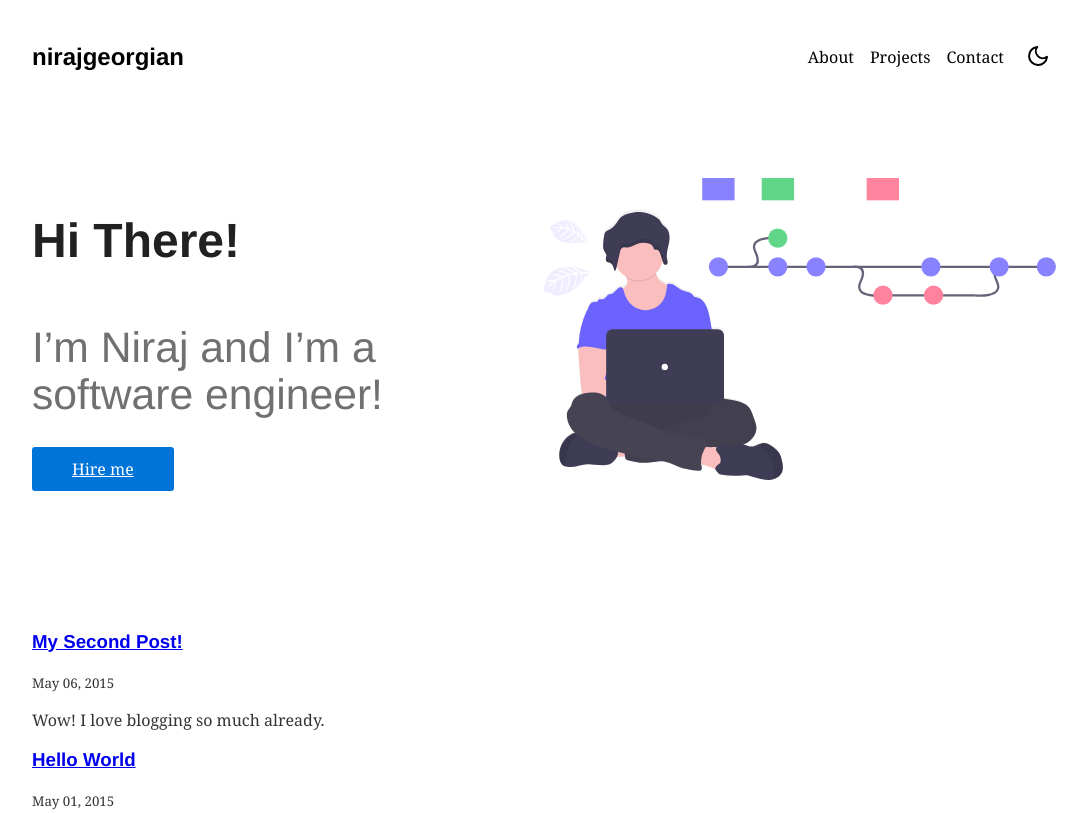
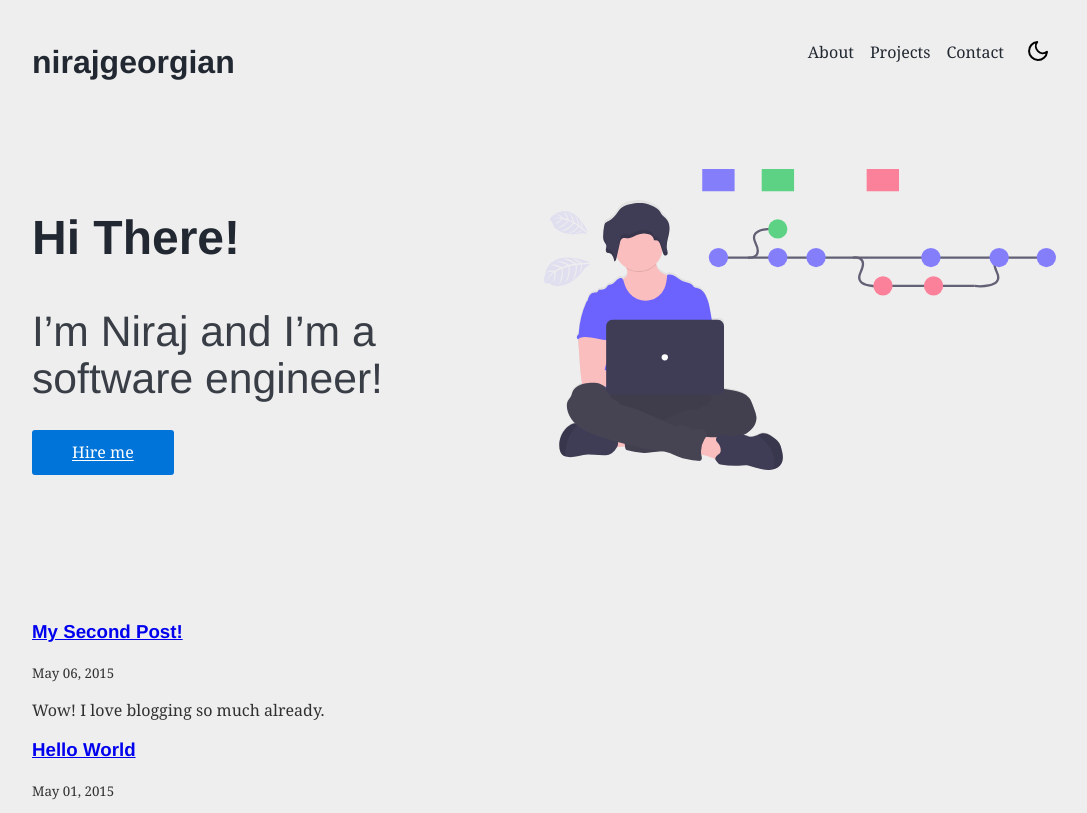
Before and after one commit to nirajgeorgian/nirajgeorgian.me, a Gatsby site: page / in a window 1280 px wide. Shown: the top 813 px of the page, without its empty margins (96-1183 px from the left). Built offline with nearby package versions, Linux system fonts and the light colour scheme; Gatsby itself is replaced by a stand-in of ours; some packages are replaced by stand-ins of ours; what typography-theme-alton would draw is missing.

Commit message:
added theme

```diff
--- /dev/null
+++ b/src/components/base.tsx
@@ -0,0 +1,54 @@
+import styled from 'styled-components'
+
+export interface ITheme {
+  dark?: boolean
+}
+
+// https://colorhunt.co/palette/2763
+export const colors = {
+  dark: '#222831',
+  subDark: '#393e46',
+  light: '#eeeeee',
+  primary: '#00adb5'
+}
+
+export const Body = styled.div`
+  display: flex;
+  flex-direction: column;
+`
+export const SiteTitle = styled.h1<ITheme>`
+  margin-bottom: 0;
+  color: ${({ theme }) => (theme === 'light' ? colors.dark : colors.light)};
+`
+
+export const Heading = styled.h1<ITheme>`
+  margin-bottom: 2rem;
+  color: ${({ theme }) => (theme === 'light' ? colors.dark : colors.light)};
+  font-size: 36pt;
+  @media (max-width: 960px) {
+    mix-blend-mode: ${({ theme }) =>
+      theme === 'light' ? 'unset' : 'difference'};
+  }
+  @media (max-width: 680px) {
+    font-size: 30pt;
+  }
+`
+
+export const SubHeading = styled.h3<ITheme>`
+  margin-bottom: 2.5rem;
+  font-size: 32pt;
+  font-weight: normal;
+  color: ${({ theme }) =>
+    theme === 'light' ? colors.subDark : colors.primary};
+  @media (max-width: 960px) {
+    mix-blend-mode: ${({ theme }) =>
+      theme === 'light' ? 'unset' : 'difference'};
+  }
+  @media (max-width: 680px) {
+    font-size: 26pt;
+  }
+`
+
+export const Article = styled.article`
+  margin: 1rem 0;
+`
--- a/src/components/container/index.tsx
+++ b/src/components/container/index.tsx
@@ -1,6 +1,12 @@
 import styled from 'styled-components'
+import { ITheme, colors } from 'components/base'
 
-export const Container = styled.div`
+export const Container = styled.div<ITheme>`
+  background: ${({ theme }) =>
+    theme === 'light' ? colors.light : colors.dark};
+`
+
+export const ContentContainer = styled.div`
   max-width: 1280px;
   margin: 0 auto;
   width: 90%;
--- a/src/components/footer/index.tsx
+++ b/src/components/footer/index.tsx
@@ -1,11 +1,15 @@
-import React from 'react'
+import React, { useContext } from 'react'
 import { Wrapper, Flex, Links, Details } from 'components/footer/styles'
 import social from 'components/footer/social.json'
-import { Container } from 'components/container'
+import { Container, ContentContainer } from 'components/container'
+import { ThemeContext } from 'contexts/theme'
 
-export const Footer: React.FC = () => (
-  <Wrapper>
-    <Flex as={Container}>
+export const Footer: React.FC = () => {
+  const { theme } = useContext(ThemeContext)
+
+  return (
+    <Wrapper as={Container} theme={theme}>
+      <Flex as={ContentContainer}>
         <Details>
           <h2>Niraj Georgian</h2>
           <span>© All rights are reserved | {new Date().getFullYear()}</span>
@@ -26,3 +30,4 @@ export const Footer: React.FC = () => (
       </Flex>
     </Wrapper>
   )
+}
--- a/src/components/footer/styles.tsx
+++ b/src/components/footer/styles.tsx
@@ -23,6 +23,17 @@ export const Flex = styled.div`
   }
 `
 
+export const Details = styled.div`
+  h2,
+  a,
+  span {
+    color: #212121;
+  }
+  @media (max-width: 680px) {
+    margin-bottom: 2rem;
+  }
+`
+
 export const Links = styled.div`
   display: flex;
   align-items: center;
@@ -37,14 +48,3 @@ export const Links = styled.div`
     }
   }
 `
-
-export const Details = styled.div`
-  h2,
-  a,
-  span {
-    color: #212121;
-  }
-  @media (max-width: 680px) {
-    margin-bottom: 2rem;
-  }
-`
--- a/src/components/header/index.tsx
+++ b/src/components/header/index.tsx
@@ -3,27 +3,28 @@ import { ThemeContext } from 'contexts/theme'
 import sunIcon from 'content/assets/icons/sun.svg'
 import moonIcon from 'content/assets/icons/moon.svg'
 import {
-  Wrapper,
   NavbarWrapper,
   Brand,
   NavbarLinksWrapper,
   ToggleThemeWrapper
 } from 'components/header/styles'
 import { Link } from 'gatsby'
-import { Container } from 'components/container'
+import { Container, ContentContainer } from 'components/container'
+import { SiteTitle } from 'components/base'
 
 export const Header: React.FC = () => {
   // const [sidebar, toggle] = useState(false)
   const { theme, toggleTheme } = useContext(ThemeContext)
 
   return (
-    <Wrapper>
-      <NavbarWrapper as={Container}>
-        <h2>
+    <Container theme={theme}>
+      <ContentContainer>
+        <NavbarWrapper>
+          <SiteTitle>
             <Brand as={Link} to="/" theme={theme}>
               nirajgeorgian
             </Brand>
-        </h2>
+          </SiteTitle>
           <NavbarLinksWrapper desktop theme={theme}>
             <Link to="/about">About</Link>
             <Link to="/projects">Projects</Link>
@@ -33,6 +34,7 @@ export const Header: React.FC = () => {
             </ToggleThemeWrapper>
           </NavbarLinksWrapper>
         </NavbarWrapper>
-    </Wrapper>
+      </ContentContainer>
+    </Container>
   )
 }
--- a/src/components/header/styles.tsx
+++ b/src/components/header/styles.tsx
@@ -1,24 +1,5 @@
 import styled from 'styled-components'
-
-export const Wrapper = styled.div`
-  background: transparent;
-  width: 100%;
-`
-
-export const Overlay = styled.div<{ sidebar: boolean }>`
-  position: fixed;
-  background: rgba(0, 0, 0, 0.7);
-  width: 100%;
-  height: 100%;
-  display: none;
-  transition: 0.4s;
-  ${({ sidebar }) =>
-    sidebar &&
-    `
-      display: block;
-      z-index: 4;
-  `}
-`
+import { colors, ITheme } from 'components/base'
 
 export const NavbarWrapper = styled.div`
   padding: 1.5rem 0;
@@ -27,8 +8,11 @@ export const NavbarWrapper = styled.div`
   justify-content: space-between;
 `
 
-export const Brand = styled.a`
-  color: ${({ theme }) => (theme === 'light' ? '#000' : '#fff')};
+export const Brand = styled.a<ITheme>`
+  color: ${({ theme }) => (theme === 'light' ? colors.dark : colors.light)};
+  :hover {
+    color: ${({ theme }) => (theme === 'light' ? colors.dark : colors.light)};
+  }
   @media (max-width: 960px) {
     mix-blend-mode: ${({ theme }) =>
       theme === 'light' ? 'unset' : 'difference'};
@@ -36,29 +20,12 @@ export const Brand = styled.a`
   text-decoration: none;
 `
 
-export const ToggleThemeWrapper = styled.button`
-  background: none;
-  border: none;
-  cursor: pointer;
-  transition: 0.3s all;
-  &:focus {
-    outline: none;
-    transition: 0.3s all;
-  }
-  @media (max-width: 960px) {
-    text-align: left;
-  }
-  img {
-    margin-bottom: unset;
-  }
-`
-
 export const NavbarLinksWrapper = styled.div<{
   theme: string
   desktop: boolean
 }>`
   a {
-    color: #000;
+    color: ${({ theme }) => (theme === 'light' ? colors.dark : colors.light)};
     text-decoration: none;
     @media (max-width: 960px) {
       color: ${({ theme }) => (theme === 'light' ? '#000' : '#fff')};
@@ -91,3 +58,20 @@ export const NavbarLinksWrapper = styled.div<{
       }
   `}
 `
+
+export const ToggleThemeWrapper = styled.button`
+  background: none;
+  border: none;
+  cursor: pointer;
+  transition: 0.3s all;
+  &:focus {
+    outline: none;
+    transition: 0.3s all;
+  }
+  @media (max-width: 960px) {
+    text-align: left;
+  }
+  img {
+    margin-bottom: unset;
+  }
+`
--- a/src/components/intro/index.tsx
+++ b/src/components/intro/index.tsx
@@ -9,6 +9,7 @@ import {
 import { ThemeContext } from 'contexts/theme'
 import { Link } from 'gatsby'
 import { Button } from 'components/button'
+import { Heading, SubHeading } from 'components/base'
 
 export const Intro: React.FC = () => {
   const { theme } = useContext(ThemeContext)
@@ -17,8 +18,10 @@ export const Intro: React.FC = () => {
     <Wrapper>
       <IntroWrapper>
         <Details theme={theme}>
-          <h1>Hi There!</h1>
-          <h4>I’m Niraj and I’m a software engineer!</h4>
+          <Heading theme={theme}>Hi There!</Heading>
+          <SubHeading theme={theme}>
+            I’m Niraj and I’m a software engineer!
+          </SubHeading>
           <Button as={Link} to="/contact">
             Hire me
           </Button>
--- a/src/components/intro/styles.tsx
+++ b/src/components/intro/styles.tsx
@@ -23,31 +23,6 @@ export const Details = styled.div<{ theme: string }>`
     width: 100%;
     margin-bottom: 2rem;
   }
-  h1 {
-    margin-bottom: 2rem;
-    font-size: 36pt;
-    color: ${({ theme }) => (theme === 'light' ? '#212121' : '#fff')};
-    @media (max-width: 960px) {
-      mix-blend-mode: ${({ theme }) =>
-        theme === 'light' ? 'unset' : 'difference'};
-    }
-    @media (max-width: 680px) {
-      font-size: 30pt;
-    }
-  }
-  h4 {
-    margin-bottom: 2.5rem;
-    font-size: 32pt;
-    font-weight: normal;
-    color: ${({ theme }) => (theme === 'light' ? '#707070' : '#e6e6e6')};
-    @media (max-width: 960px) {
-      mix-blend-mode: ${({ theme }) =>
-        theme === 'light' ? 'unset' : 'difference'};
-    }
-    @media (max-width: 680px) {
-      font-size: 26pt;
-    }
-  }
 `
 
 export const Thumbnail = styled.div`
--- a/src/components/seo/index.tsx
+++ b/src/components/seo/index.tsx
@@ -1,4 +1,3 @@
-/* eslint-disable react/prop-types */
 import React from 'react'
 import { Helmet } from 'react-helmet'
 import { useStaticQuery, graphql } from 'gatsby'
--- a/src/contexts/hooks/useMedia.tsx
+++ b/src/contexts/hooks/useMedia.tsx
@@ -4,7 +4,7 @@ const useMedia = (
   queries: Array<string>,
   values: Array<any>,
   defaultValue: any
-) => {
+): any => {
   const [value, setValue] = useState(null)
 
   useEffect(() => {
--- a/src/contexts/theme.tsx
+++ b/src/contexts/theme.tsx
@@ -1,4 +1,3 @@
-/* eslint-disable react/prop-types */
 import React, { createContext } from 'react'
 import useDarkMode from 'contexts/hooks/useTheme'
 
--- a/src/pages/index.tsx
+++ b/src/pages/index.tsx
@@ -1,26 +1,27 @@
-import React from 'react'
+import React, { useContext } from 'react'
 import { Link, graphql } from 'gatsby'
-import ThemeProvider from 'contexts/theme'
+import ThemeProvider, { ThemeContext } from 'contexts/theme'
 import { Header } from 'components/header'
 import SEO from 'components/seo'
 import { Intro } from 'components/intro'
-import { Container } from 'components/container'
+import { Container, ContentContainer } from 'components/container'
 import { Footer } from 'components/footer'
+import { Article, Body } from 'components/base'
 
-const Index: React.FC<any> = ({ data }) => {
+const Homepage: React.FC<any> = ({ data }) => {
   // const siteTitle = data.site.siteMetadata.title
   const posts = data.allMarkdownRemark.edges
+  const { theme } = useContext(ThemeContext)
 
   return (
-    <ThemeProvider>
-      <Header />
-      <Container>
+    <Container theme={theme}>
+      <ContentContainer theme={theme}>
         <SEO title="Homepage" />
         <Intro />
         {posts.map(({ node }: any) => {
           const title = node.frontmatter.title || node.fields.slug
           return (
-            <article key={node.fields.slug}>
+            <Article key={node.fields.slug}>
               <header>
                 <h3>
                   <Link style={{ boxShadow: 'none' }} to={node.fields.slug}>
@@ -36,11 +37,22 @@ const Index: React.FC<any> = ({ data }) => {
                   }}
                 />
               </section>
-            </article>
+            </Article>
           )
         })}
-      </Container>
-      <Footer />
+      </ContentContainer>
+    </Container>
+  )
+}
+
+const Index: React.FC<any> = ({ data }) => {
+  return (
+    <ThemeProvider>
+      <Body>
+        <Header />
+        <Homepage data={data} />
+        <Footer />
+      </Body>
     </ThemeProvider>
   )
 }
--- a/tsconfig.json
+++ b/tsconfig.json
@@ -11,5 +11,5 @@
     "lib": ["dom", "es2015", "es2017"],
     "baseUrl": "src"
   },
-  "include": ["./src/**/*"]
+  "exclude": ["node_modules", "public", ".cache"]
 }
```
Also changed, not shown: src/pages/page-2.tsx (deleted, +0 -12 lines), src/templates/blog-post.tsx (+8 -1 lines), src/templates/style.tsx (deleted, +0 -8 lines), .eslintrc.js. Lines whose indentation alone changed are shown as unchanged.
